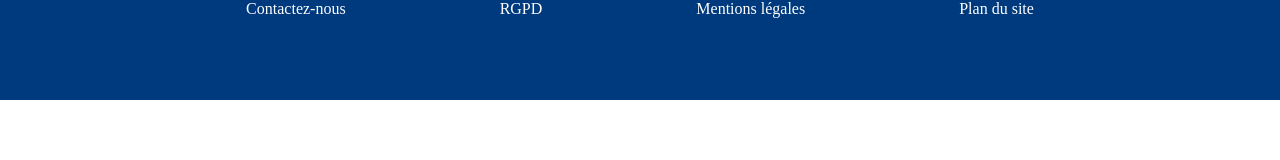
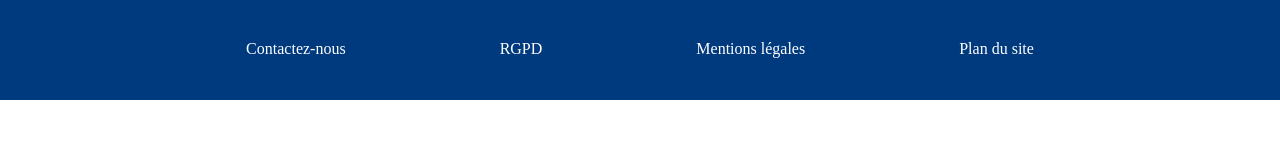
Before and after one commit to mica674/LeMauvaisCoin, a plain HTML site: page index.html in a window 1280 px wide. Drawn offline with Linux system fonts and the light colour scheme.

Commit message:
Fin du footer

```diff
--- a/index.html
+++ b/index.html
@@ -17,12 +17,12 @@
 
     </main>
     <footer>
-        <div class="nav-a">
+        <nav class="nav-footer">
             <a href="">Contactez-nous</a>
             <a href="">RGPD</a>
             <a href="">Mentions légales</a>
             <a href="">Plan du site</a>
-        </div>
+        </nav>
 
     </footer>
 </body>
--- a/public/assets/css/style.css
+++ b/public/assets/css/style.css
@@ -10,13 +10,17 @@ footer {
     text-align: center;
 }
 
-.nav-a a {
+.nav-footer {
+    padding: 40px 0;
+}
+
+.nav-footer a {
     color: rgb(255, 255, 255);
     text-decoration: none;
-    font-size: 36pt Arial;
-    margin: 40px 75px;
+    font-size: 16px;
+    margin: 0 75px;
 }
 
-.nav-a a:hover {
-    color: #f8f8f8;
+.nav-footer a:hover {
+    color: #000000;
 }
```
